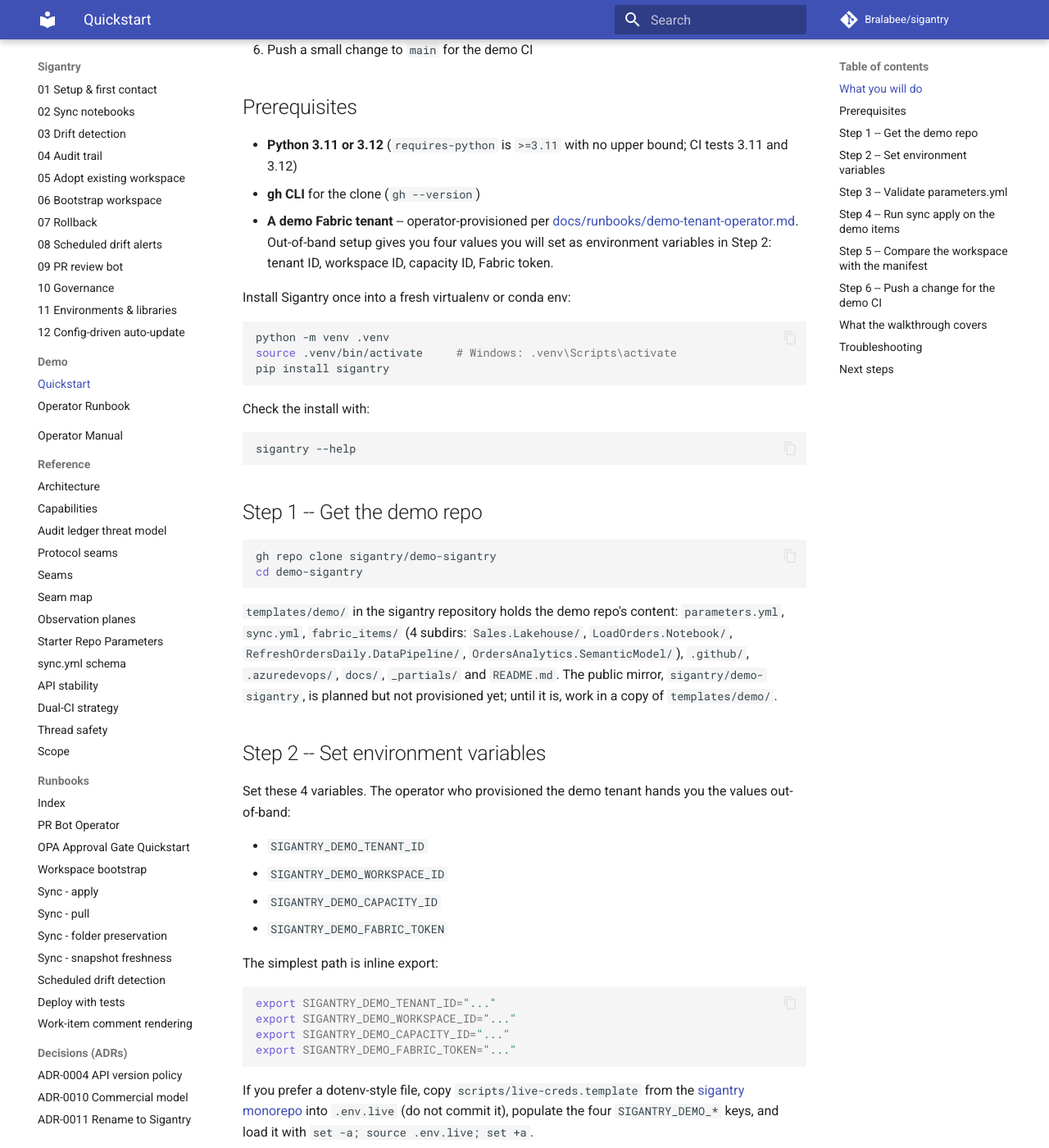
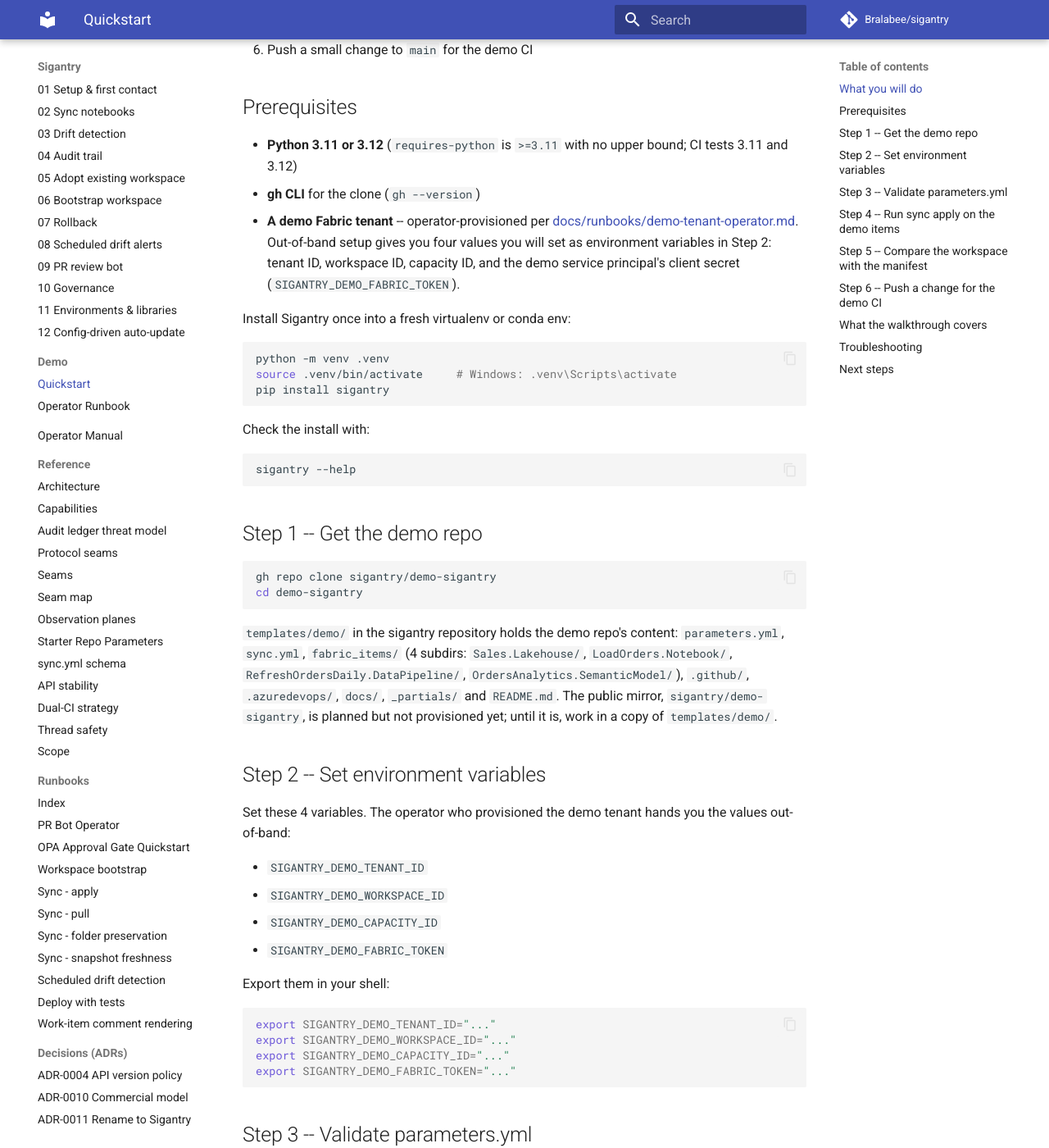
Before and after one commit to Bralabee/sigantry, an MkDocs documentation site: the page built from docs/demo/QUICKSTART.md, in a window 1280 px wide and 1400 px high, scrolled down 458 px. Shown: the whole window at 82% size. Built offline with MkDocs 1.6.1 and Material for MkDocs 9.7.7, drawn with Linux system fonts in a browser that asks for light colours; comment, search, counter and statistics services are not loaded.

Commit message:
docs: state the rollback's --fabric-items precondition; drop the demo dotenv route
- templates/starter/docs/BRANCHING.md and templates/demo/docs/BRANCHING.md
  (same change, so the demo page stays the starter's page plus its
  notice): after the rollback command, say that the rollback publishes
  the items the release record names, that a record names items only
  when it is made with --fabric-items, and that the Sigantry pipeline
  templates record without it. A forward deploy run is said to write no
  release record.
- docs/demo/QUICKSTART.md: remove the dotenv paragraph.
  scripts/live-creds.template also holds blank AZURE_TENANT_ID,
  AZURE_CLIENT_ID and AZURE_CLIENT_SECRET lines, so loading it with
  set -a exported them as empty strings, and DefaultAzureCredential
  then raised ValueError in that shell. The plain exports stay.
- docs/demo/QUICKSTART.md: the fourth value the operator hands over is
  the demo service principal's client secret (SIGANTRY_DEMO_FABRIC_TOKEN),
  as the operator runbook says, not a Fabric token.

````diff
--- a/docs/demo/QUICKSTART.md
+++ b/docs/demo/QUICKSTART.md
@@ -21,8 +21,8 @@
 - **A demo Fabric tenant** -- operator-provisioned per
   [docs/runbooks/demo-tenant-operator.md](../runbooks/demo-tenant-operator.md).
   Out-of-band setup gives you four values you will set as environment
-  variables in Step 2: tenant ID, workspace ID, capacity ID, Fabric
-  token.
+  variables in Step 2: tenant ID, workspace ID, capacity ID, and the
+  demo service principal's client secret (`SIGANTRY_DEMO_FABRIC_TOKEN`).
 
 Install Sigantry once into a fresh virtualenv or conda env:
 
@@ -63,7 +63,7 @@
 - `SIGANTRY_DEMO_CAPACITY_ID`
 - `SIGANTRY_DEMO_FABRIC_TOKEN`
 
-The simplest path is inline export:
+Export them in your shell:
 
 ```bash
 export SIGANTRY_DEMO_TENANT_ID="..."
@@ -71,11 +71,6 @@
 export SIGANTRY_DEMO_CAPACITY_ID="..."
 export SIGANTRY_DEMO_FABRIC_TOKEN="..."
 ```
-
-If you prefer a dotenv-style file, copy `scripts/live-creds.template`
-from the [sigantry monorepo](https://github.com/Bralabee/sigantry)
-into `.env.live` (do not commit it), populate the four `SIGANTRY_DEMO_*`
-keys, and load it with `set -a; source .env.live; set +a`.
 
 ## Step 3 -- Validate parameters.yml
 
````
Also changed, not shown: templates/demo/docs/BRANCHING.md (+7 -1 lines), templates/starter/docs/BRANCHING.md (+7 -1 lines).
